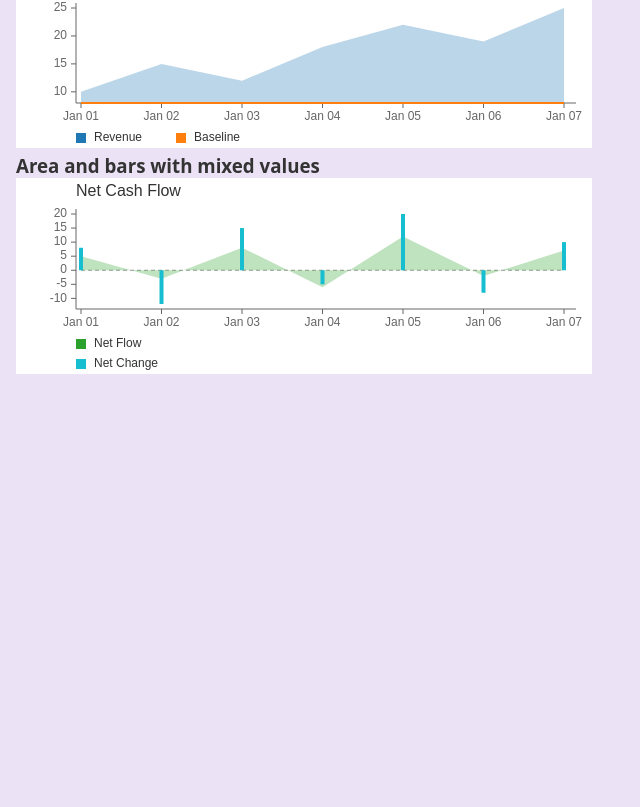
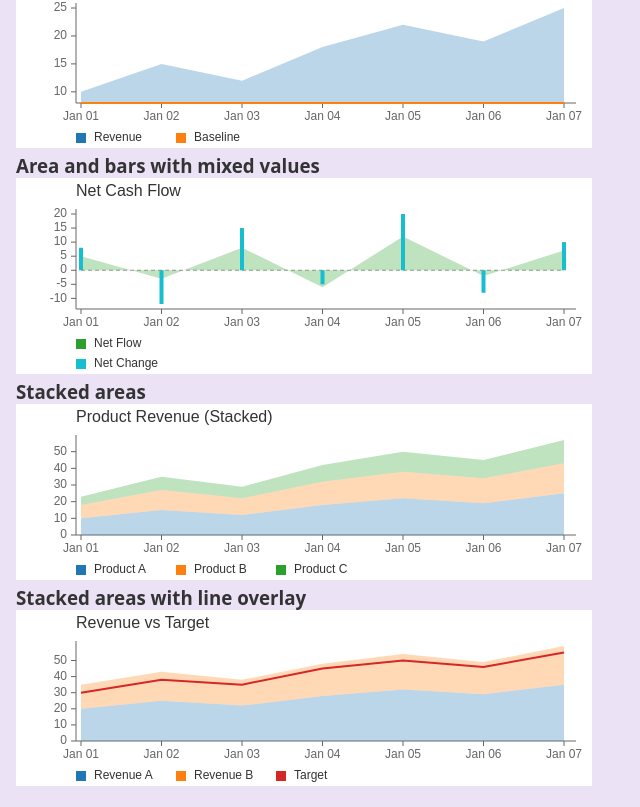
Before and after one commit to Joxter/chart, a React (Vite) app: page / in a window 1280 px wide. Shown: the part 2131-2938 px from the top of the page, without its empty margins (0-640 px from the left). Before the commit the page ends 2526 px from the top, so only its background shows below. Built offline with nearby package versions, Linux system fonts and the light colour scheme.

Commit message:
StackedAreas

```diff
--- a/src/Chart.tsx
+++ b/src/Chart.tsx
@@ -12,15 +12,18 @@
  *   legendWidth?: number[]  - column widths for legend, e.g. [120, 120] = 2 columns
  *                             omit to hide legend
  *   showAxis?: boolean      - show X/Y axes (default: true)
+ *   stackedAreas?: boolean  - stack area variants (lines/bars not stacked)
  *   layoutRows?: []         - vertical order: "title" | "chart" | "legend"
  *                             (default: ["title", "chart", "legend"])
  *
  * CategoricalChart PROPS:
  *   title?: string          - chart title
  *   labels: string[]        - x-axis category labels
- *   series: []              - array of {legend, color, values: number[]}
+ *   series: []              - array of {legend, color, variant?, values: number[]}
+ *                             variant: "bar" (default) | "line"
  *   legendWidth?: number[]  - column widths for legend
  *   showAxis?: boolean      - show X/Y axes (default: true)
+ *   stackedBars?: boolean   - stack bar variants (lines not stacked)
  *   layoutRows?: []         - vertical order: "title" | "chart" | "legend"
  *
  * FEATURES:
@@ -40,7 +43,7 @@
  *   LEGEND   - rowHeight, colorBoxSize, fontSize
  *   PADDING  - top, right (outer SVG margins)
  *   GAP      - spacing between layout elements
- *   CATEGORICAL - barWidth, barGap, groupGap
+ *   CATEGORICAL - barWidth, stackedBarWidth, barGap, groupGap
  */
 
 import * as d3 from "d3";
@@ -62,6 +65,7 @@ export type TimeSeriesChartProps = {
   timeFormat: (date: Date) => string;
   legendWidth?: number[];
   showAxis?: boolean;
+  stackedAreas?: boolean;
   layoutRows?: ("title" | "legend" | "chart")[];
 };
 
@@ -516,6 +520,57 @@ function ChartLines({
   );
 }
 
+function StackedAreas({
+  areaSeries,
+  time,
+  layout,
+  xScale,
+  yScale,
+}: {
+  areaSeries: TimeSeriesItem[];
+  time: Date[];
+  layout: Layout;
+  xScale: XScale;
+  yScale: YScale;
+}) {
+  if (!layout.chart || areaSeries.length === 0) return null;
+  const { x: offsetX, y: offsetY } = layout.chart;
+
+  // Build cumulative data for stacking
+  const stackedData = areaSeries.map((_, seriesIdx) => {
+    return time.map((_, timeIdx) => {
+      const y0 = areaSeries
+        .slice(0, seriesIdx)
+        .reduce((sum, s) => sum + s.data[timeIdx], 0);
+      const y1 = y0 + areaSeries[seriesIdx].data[timeIdx];
+      return { y0, y1 };
+    });
+  });
+
+  return (
+    <g className="stacked-areas">
+      {areaSeries.map((series, seriesIdx) => {
+        const areaGenerator = d3
+          .area<{ y0: number; y1: number }>()
+          .x((_, i) => offsetX + xScale(time[i]))
+          .y0((d) => offsetY + yScale(d.y0))
+          .y1((d) => offsetY + yScale(d.y1));
+
+        const pathD = areaGenerator(stackedData[seriesIdx]);
+
+        return (
+          <path
+            key={seriesIdx}
+            d={pathD ?? undefined}
+            fill={series.color}
+            fillOpacity={0.3}
+          />
+        );
+      })}
+    </g>
+  );
+}
+
 // --- CategoricalChart Components ---
 
 function CategoricalAxisX({
@@ -741,8 +796,12 @@ function CategoricalLines({
 // --- Exported Chart Components ---
 
 export function TimeSeriesChart(props: TimeSeriesChartProps) {
-  const { timeSeries, time, title, timeFormat, legendWidth } = props;
+  const { timeSeries, time, title, timeFormat, legendWidth, stackedAreas } =
+    props;
   const showAxis = props.showAxis ?? true;
+
+  const areaSeries = timeSeries.filter((s) => s.variant === "area");
+  const nonAreaSeries = timeSeries.filter((s) => s.variant !== "area");
 
   const { layout, xScale, yScale, hasNegative } = useMemo(() => {
     if (timeSeries.length === 0 || time.length === 0) {
@@ -755,8 +814,21 @@ export function TimeSeriesChart(props: TimeSeriesChartProps) {
       chartWidth: CHART.width,
     });
 
-    const yMin = d3.min(timeSeries.map((s) => d3.min(s.data) ?? 0)) ?? 0;
-    const yMax = d3.max(timeSeries.map((s) => d3.max(s.data) ?? 0)) ?? 0;
+    let yMin: number, yMax: number;
+    if (stackedAreas && areaSeries.length > 0) {
+      // For stacked areas, calculate cumulative sums at each time point
+      const stackedSums = time.map((_, timeIdx) =>
+        areaSeries.reduce((sum, s) => sum + s.data[timeIdx], 0),
+      );
+      const nonAreaValues = nonAreaSeries.flatMap((s) => s.data);
+      const allValues = [...stackedSums, ...nonAreaValues];
+      // Domain must include 0 since areas start from baseline
+      yMin = Math.min(0, d3.min(allValues) ?? 0);
+      yMax = Math.max(0, d3.max(allValues) ?? 0);
+    } else {
+      yMin = d3.min(timeSeries.map((s) => d3.min(s.data) ?? 0)) ?? 0;
+      yMax = d3.max(timeSeries.map((s) => d3.max(s.data) ?? 0)) ?? 0;
+    }
 
     if (!yMin && !yMax) {
       return { layout: null, xScale: null, yScale: null, hasNegative: false };
@@ -776,7 +848,7 @@ export function TimeSeriesChart(props: TimeSeriesChartProps) {
       .range([CHART.inset.top, CHART.height - bottomInset]);
 
     return { layout, xScale, yScale, hasNegative };
-  }, [props, timeSeries, time]);
+  }, [props, timeSeries, areaSeries, nonAreaSeries, time, stackedAreas]);
 
   if (!layout || !xScale || !yScale) {
     return <svg />;
@@ -802,8 +874,17 @@ export function TimeSeriesChart(props: TimeSeriesChartProps) {
         </>
       )}
       {hasNegative && <ZeroLine layout={layout} yScale={yScale} />}
+      {stackedAreas && (
+        <StackedAreas
+          areaSeries={areaSeries}
+          time={time}
+          layout={layout}
+          xScale={xScale}
+          yScale={yScale}
+        />
+      )}
       <ChartLines
-        timeSeries={timeSeries}
+        timeSeries={stackedAreas ? nonAreaSeries : timeSeries}
         time={time}
         layout={layout}
         xScale={xScale}
--- a/src/ChartPg.tsx
+++ b/src/ChartPg.tsx
@@ -65,6 +65,18 @@ const mixedBarsSeries: TimeSeriesItem[] = [
     variant: "bars",
     data: [8, -12, 15, -5, 20, -8, 10],
   },
+];
+
+const stackedAreaSeries: TimeSeriesItem[] = [
+  { label: "Product A", color: "#1f77b4", variant: "area", data: [10, 15, 12, 18, 22, 19, 25] },
+  { label: "Product B", color: "#ff7f0e", variant: "area", data: [8, 12, 10, 14, 16, 15, 18] },
+  { label: "Product C", color: "#2ca02c", variant: "area", data: [5, 8, 7, 10, 12, 11, 14] },
+];
+
+const stackedAreaWithLine: TimeSeriesItem[] = [
+  { label: "Revenue A", color: "#1f77b4", variant: "area", data: [20, 25, 22, 28, 32, 29, 35] },
+  { label: "Revenue B", color: "#ff7f0e", variant: "area", data: [15, 18, 16, 20, 22, 20, 24] },
+  { label: "Target", color: "#d62728", variant: "line", data: [30, 38, 35, 45, 50, 46, 55] },
 ];
 
 const formatDate = (d: Date) => d3.timeFormat("%b %d")(d);
@@ -225,6 +237,28 @@ export function ChartPg() {
         legendWidth={[100]}
         showAxis={true}
       />
+
+      <h3>Stacked areas</h3>
+      <TimeSeriesChart
+        title="Product Revenue (Stacked)"
+        timeSeries={stackedAreaSeries}
+        time={testTime}
+        timeFormat={formatDate}
+        legendWidth={[100, 100, 100]}
+        showAxis={true}
+        stackedAreas={true}
+      />
+
+      <h3>Stacked areas with line overlay</h3>
+      <TimeSeriesChart
+        title="Revenue vs Target"
+        timeSeries={stackedAreaWithLine}
+        time={testTime}
+        timeFormat={formatDate}
+        legendWidth={[100, 100, 100]}
+        showAxis={true}
+        stackedAreas={true}
+      />
     </div>
   );
 }
```
